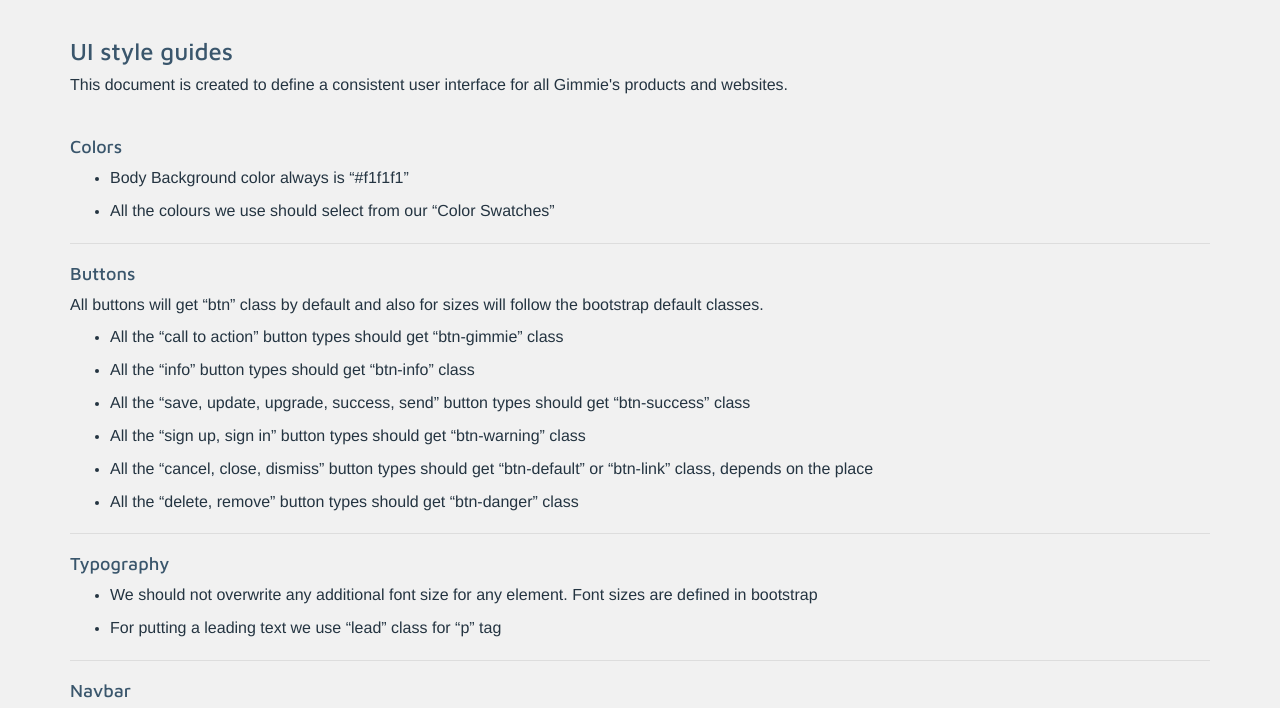
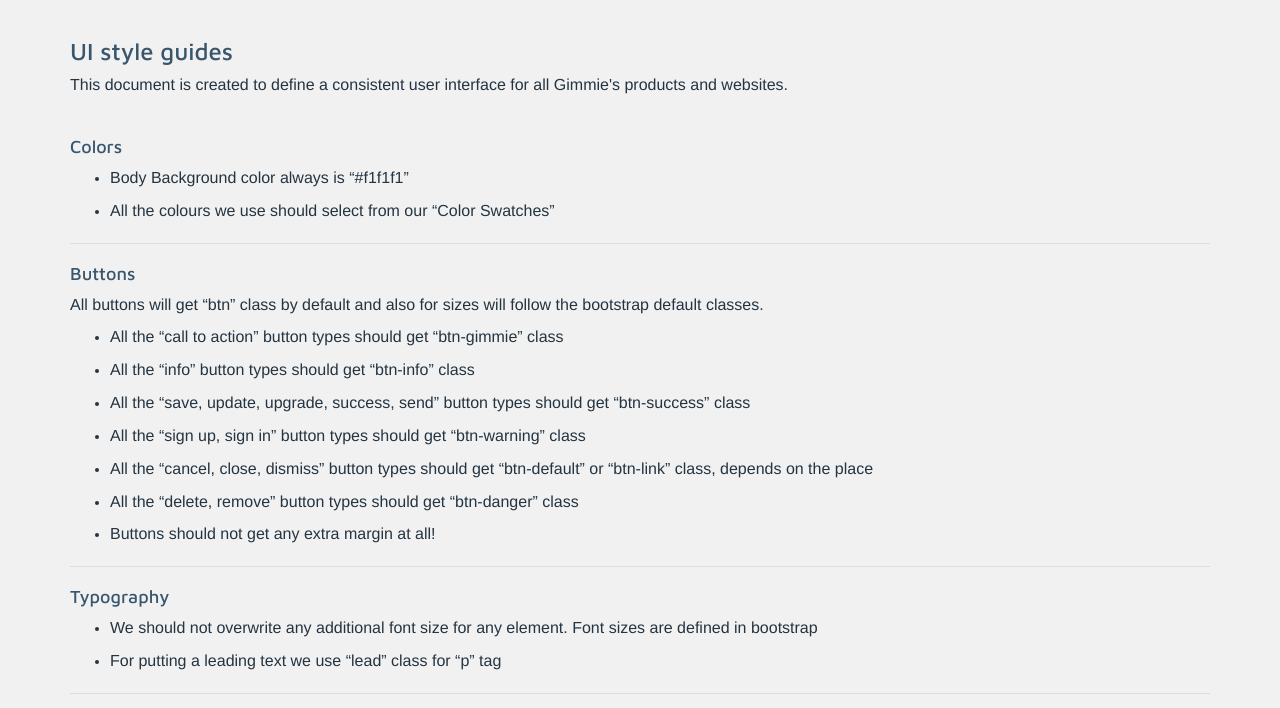
Before and after one commit to gimmie/gimmie-uikit, a plain HTML site: page index.html in a window 1280 px wide. Shown: the part 82-790 px from the top of the page. Drawn offline with nearby package versions, Linux system fonts and the light colour scheme.

Commit message:
update guide

```diff
--- a/index.html
+++ b/index.html
@@ -91,6 +91,9 @@
                 </li>
                 <li>
                     <p>All the “delete, remove” button types should get “btn-danger” class</p>
+                </li>
+                <li>
+                    <p>Buttons should not get any extra margin at all!</p>
                 </li>
             </ul>
         </div>
```
